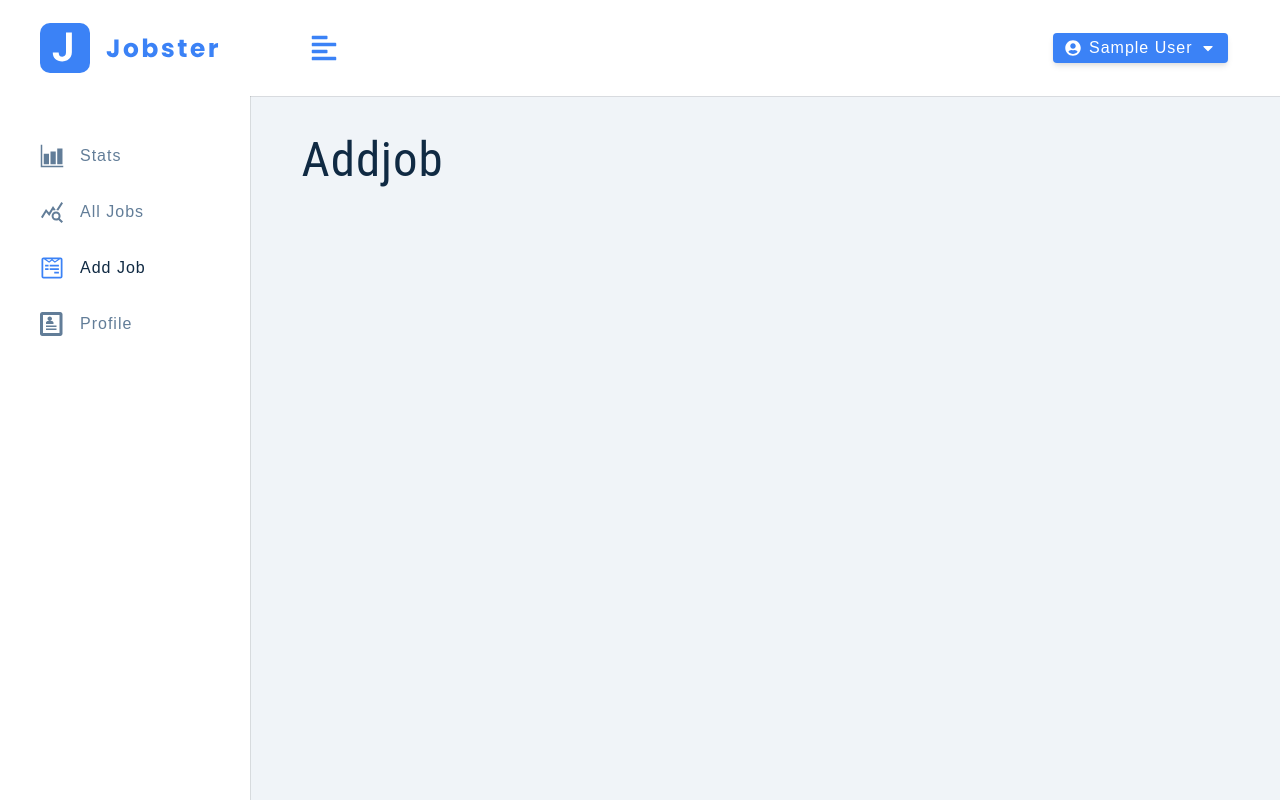
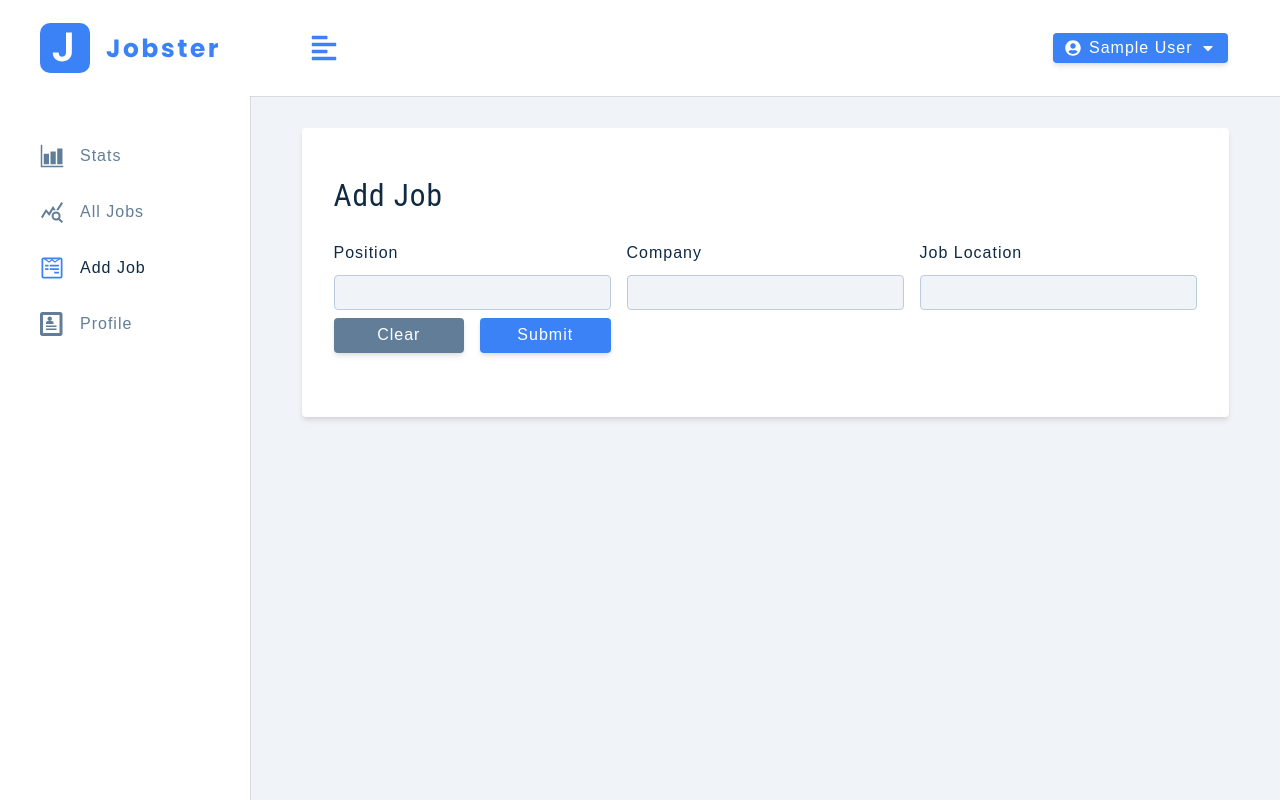
Before and after one commit to ThePrinceOfCodes/job-applications-dashboard, a React (Create React App) app: page /add-job in a window 1280 px wide. Built offline with nearby package versions, Linux system fonts and the light colour scheme; sample sign-in values are in the browser's storage.

Commit message:
add job ui

```diff
--- a/src/pages/dashboard/AddJob.js
+++ b/src/pages/dashboard/AddJob.js
@@ -1,9 +1,92 @@
-import React from "react"
+import React from 'react';
+import { FormRow } from '../../components';
+import Wrapper from '../../assets/wrappers/DashboardFormPage';
+import { useSelector, useDispatch } from 'react-redux';
+import { toast } from 'react-toastify';
 
 const AddJob = () => {
-    return <h1>
-        addjob
-    </h1>
+    const {
+        isLoading,
+        position,
+        company,
+        jobLocation,
+        jobType,
+        jobTypeOptions,
+        status,
+        statusOptions,
+        isEditing,
+        editJobId,
+    } = useSelector((store) => store.job);
+    const dispatch = useDispatch();
+
+    const handleSubmit = (e) => {
+        e.preventDefault();
+
+        if (!position || !company || !jobLocation) {
+        toast.error('Please Fill Out All Fields');
+        return;
+        }
+    };
+
+    const handleJobInput = (e) => {
+        const name = e.target.name;
+        const value = e.target.value;
+    };
+
+    return (
+        <Wrapper>
+        <form className='form'>
+            <h3>{isEditing ? 'edit job' : 'add job'}</h3>
+
+            <div className='form-center'>
+            {/* position */}
+            <FormRow
+                type='text'
+                name='position'
+                value={position}
+                handleChange={handleJobInput}
+            />
+            {/* company */}
+            <FormRow
+                type='text'
+                name='company'
+                value={company}
+                handleChange={handleJobInput}
+            />
+            {/* location */}
+            <FormRow
+                type='text'
+                labelText='job location'
+                name='jobLocation'
+                value={jobLocation}
+                handleChange={handleJobInput}
+            />
+            {/* job status */}
+
+            {/* job type */}
+
+            {/* btn container */}
+            <div className='btn-container'>
+                <button
+                type='button'
+                className='btn btn-block clear-btn'
+                onClick={() => console.log('clear values')}
+                >
+                clear
+                </button>
+                <button
+                type='submit'
+                className='btn btn-block submit-btn'
+                onClick={handleSubmit}
+                disabled={isLoading}
+                >
+                submit
+                </button>
+            </div>
+            </div>
+        </form>
+        </Wrapper>
+    );
 }
 
 export default AddJob
```
